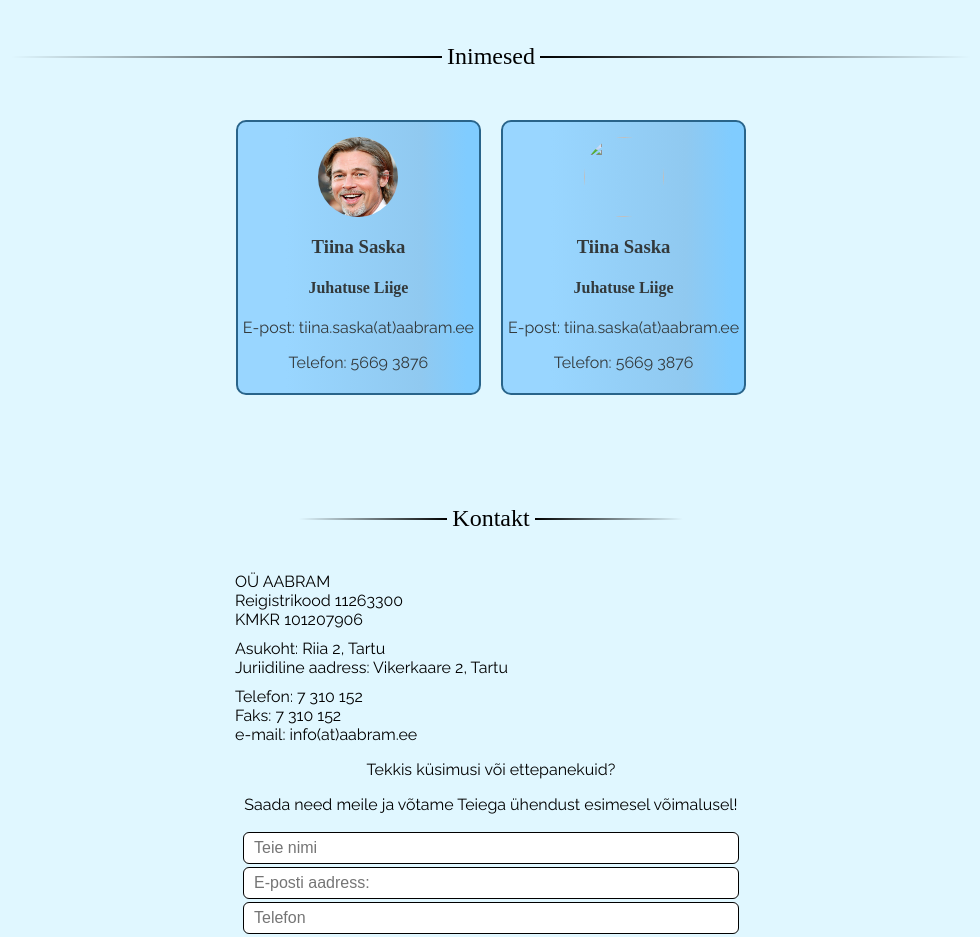
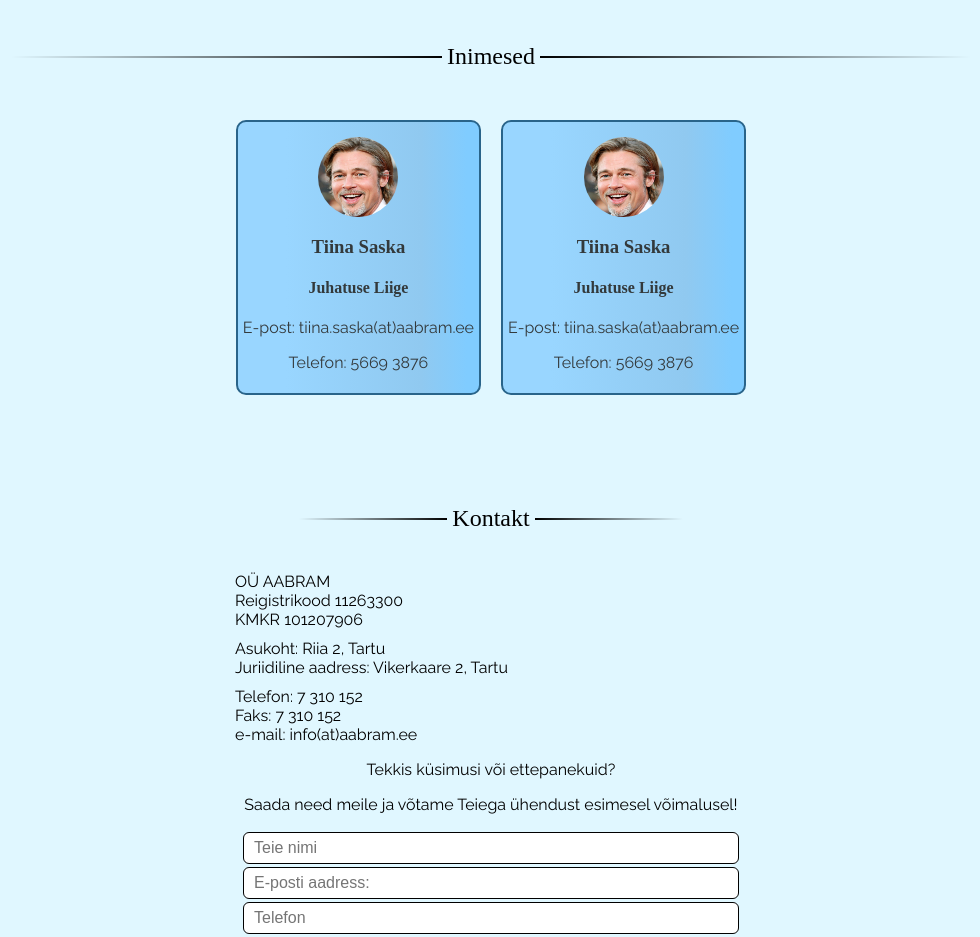
Before and after one commit to papagoy/aabra, a plain HTML site: page index.html in a window 1280 px wide. Shown: the part 1020-1957 px from the top of the page, without its empty margins (149-1129 px from the left). Drawn offline with nearby package versions, Linux system fonts and the light colour scheme; the site is published under a folder, as on GitHub Pages, so addresses that start at the root find nothing.

Commit message:
Add files via upload

```diff
--- a/index.html
+++ b/index.html
@@ -131,7 +131,7 @@
 
                 <div class="inimene">
                     <div class="profile-picture">
-                        <img src="/img/brad.jpg" alt="">
+                        <img src="./img/brad.jpg" alt="">
                     </div>
                     <h3>Tiina Saska</h3>
                     <h4>Juhatuse Liige</h4>
```
